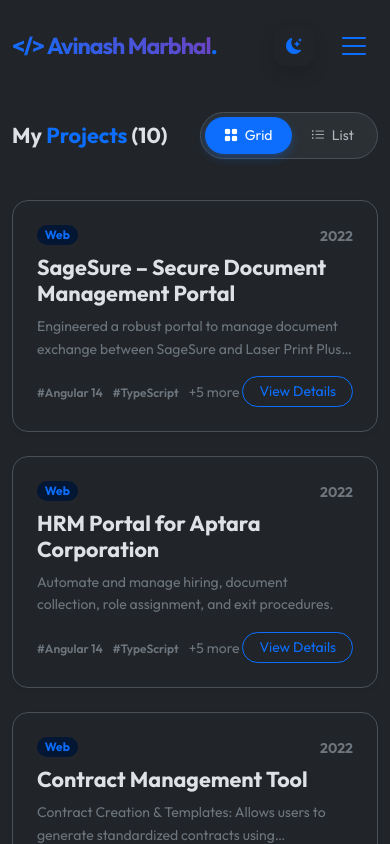
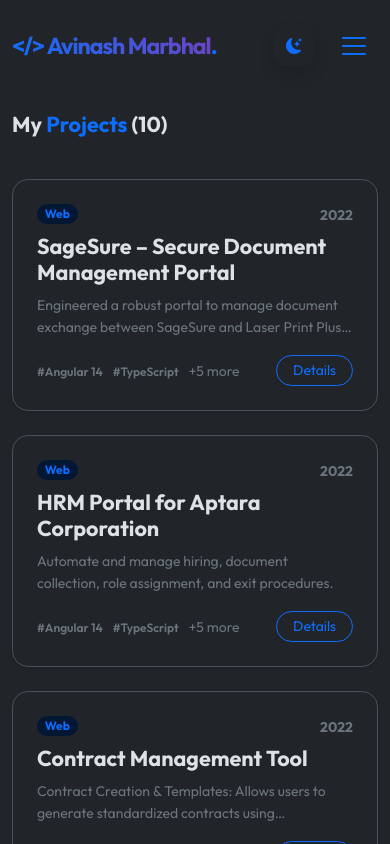
Before and after one commit to avinash072024/portfolio, an Angular app: page /projects in a window 390 px wide. Shown: the top 844 px of the page. Built offline with nearby package versions, Linux system fonts and the light colour scheme.

Commit message:
view details button changed in project page

```diff
--- a/src/app/pages/projects/projects.html
+++ b/src/app/pages/projects/projects.html
@@ -18,7 +18,7 @@
         <!-- <h2 class="fw-bold m-0">My <span class="text-primary">Portfolio</span></h2> -->
         <h4 class="fw-bold m-0">My <span class="text-primary">Projects</span> ({{projects.length}})</h4>
 
-        <div class="view-toggle-group p-1 rounded-pill bg-body-tertiary border">
+        <div class="view-toggle-group p-1 rounded-pill bg-body-tertiary border d-none d-sm-none d-md-block">
           <button (click)="toggleView('grid')" [class.active]="viewMode() === 'grid'" class="btn btn-sm rounded-pill">
             <i class="bi bi-grid-fill me-1"></i> Grid
           </button>
@@ -71,7 +71,7 @@
                   <!-- <button class="btn btn-outline-primary btn-sm rounded-pill px-3">View Details</button> -->
                   <button class="btn btn-outline-primary btn-sm rounded-pill px-3" data-bs-toggle="modal"
                     data-bs-target="#projectModal" (click)="openDetails(project)">
-                    View Details
+                    Details
                   </button>
                 </div>
               </div>
```
